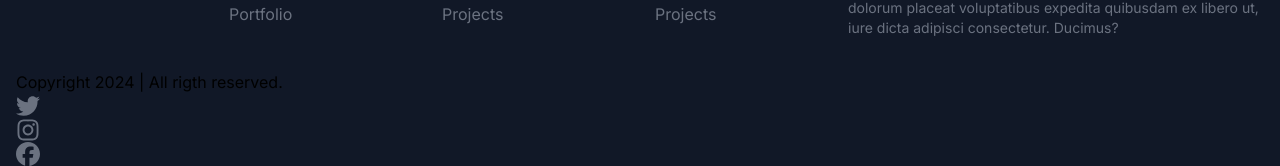
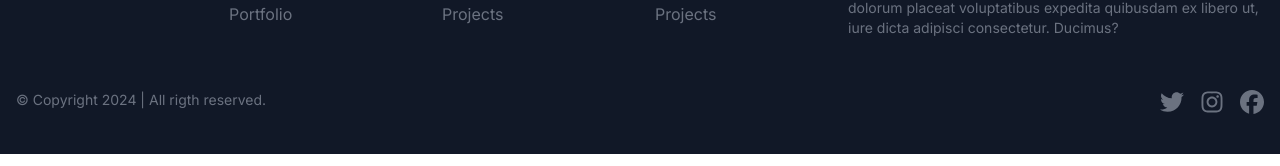
Before and after one commit to Thenmozhi-k/React-Blog-Website, a React (Vite) app: page / in a window 1280 px wide. Shown: the part 1000-1166 px from the top of the page. Built offline with nearby package versions, Linux system fonts and the light colour scheme; no server answers.

Commit message:
first commit

```diff
--- a/src/Components/BlogCard.jsx
+++ b/src/Components/BlogCard.jsx
@@ -1,5 +1,6 @@
 import React from 'react';
 import { FaUser } from 'react-icons/fa';
+import { Link } from 'react-router-dom';
 
 const BlogCard = ({ blogs, selectedCategory, pageSize, currentPage }) => {
   const filteredBlogs = blogs.filter((blog) => !selectedCategory || blog.category === selectedCategory)
@@ -8,14 +9,14 @@ const BlogCard = ({ blogs, selectedCategory, pageSize, currentPage }) => {
   return (
     <div className='grid md:grid-cols-3 sm:grid-cols-2 grid-cols-1 gap-8'>
       {filteredBlogs.map((blog) => (
-        <div key={blog.id} className='p-5 shadow-lg cursor-pointer rounded'>
+        <Link to={`/blogs/${blog.id}`} key={blog.id} className='p-5 shadow-lg cursor-pointer rounded'>
           <div>
             <img src={blog.image} alt="" className='w-full' />
           </div>
           <h3 className='mt-4 mb-2 font-bold hover:text-blue-600 cursor-pointer'>{blog.title}</h3>
           <p className='mb-2 text-gray-600'><FaUser className='inline-flex' />{blog.author}</p>
           <p className='text-sm text-gray-500'>{blog.published_date}</p>
-        </div>
+        </Link>
       ))}
     </div>
   );
--- a/src/Components/Footer.jsx
+++ b/src/Components/Footer.jsx
@@ -105,9 +105,9 @@ const Footer = () => {
                     </div>
             </div>
 
-             <div>
-                <p>Copyright 2024 | All rigth reserved.</p>
-                <div>
+             <div className='flex flex-col justify-between pt-5 pb-10 border-gray-500 sm:flex-row'>
+                <p className='text-sm text-gray-500'>© Copyright 2024 | All rigth reserved.</p>
+                <div className='flex items-center mt-4 space-x-4 sm:mt-0 '>
                     <a className='text-gray-500 transition-all duration-300 hover:text-orange-500' href=""><FaTwitter className='h-6 w-6' /></a>
                     <a className='text-gray-500 transition-all duration-300 hover:text-orange-500' href=""><FaInstagram className='h-6 w-6' /></a>
                     <a className='text-gray-500 transition-all duration-300 hover:text-orange-500' href=""><FaFacebook className='h-6 w-6' /></a>
--- /dev/null
+++ b/src/Pages/SIngleBlog.jsx
@@ -0,0 +1,12 @@
+import React from 'react'
+
+const SIngleBlog = () => {
+    const data = use
+  return (
+    <div>
+
+    </div>
+  )
+}
+
+export default SIngleBlog
--- a/src/main.jsx
+++ b/src/main.jsx
@@ -11,6 +11,7 @@ import About from './Pages/About.jsx';
 import Blog from './Pages/Blog.jsx';
 import Contact from './Pages/Contact.jsx';
 import Service from './Pages/Service.jsx';
+import SIngleBlog from './Pages/SIngleBlog.jsx';
 
 const router = createBrowserRouter([
   {
@@ -37,6 +38,11 @@ const router = createBrowserRouter([
         path:"contact",
         element: <Contact/>
       },
+      {
+        path:"/blogs/:id",
+        element: <SIngleBlog/>,
+        loader:({params})=>fetch(`http://localhost:5000/blogs/${params.id}`)
+      },
     ]
   },
 ]);
```
